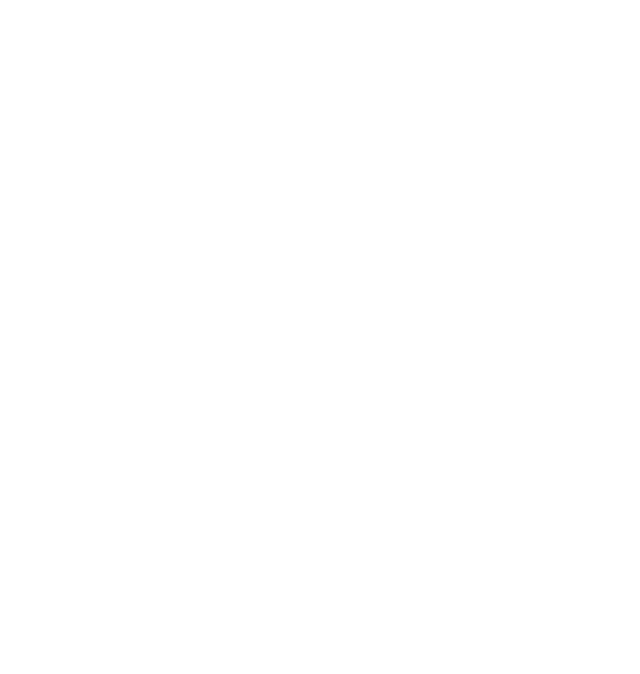
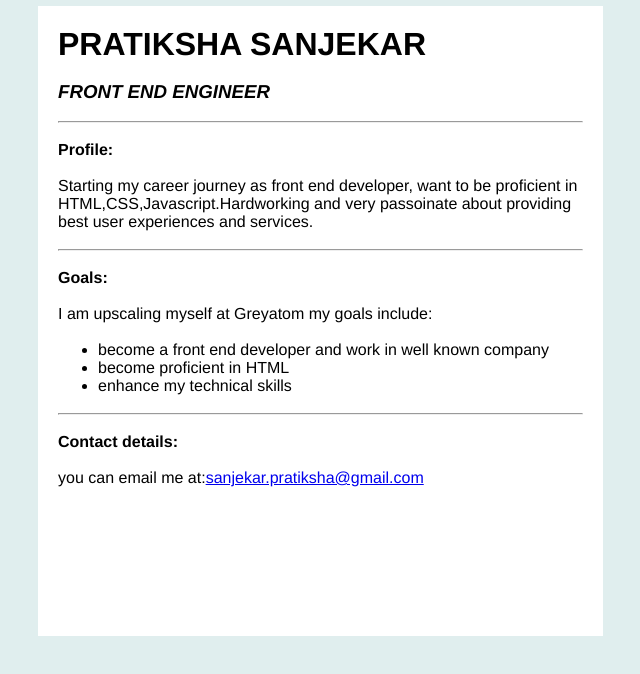
Before and after one commit to Pratikshavsanjekar/personal-portfolio-page1, a plain HTML site: page index.html in a window 1280 px wide. Shown: the whole page, without its empty margins (307-947 px from the left). Drawn offline with Linux system fonts and the light colour scheme.

Commit message:
added solution

```diff
--- a/index.html
+++ b/index.html
@@ -1 +1,32 @@
-<!-- Add your HTML Code here -->
+
+<!DOCTYPE html>
+<html>
+<head>
+
+  <title></title>
+  <link rel="stylesheet" href="style.css">
+
+</head>
+<body>
+<div class="profilebody">
+	<h1>PRATIKSHA SANJEKAR</h1><br>
+    <h3><i>FRONT END ENGINEER</i></h3><br>
+    <hr /><br>
+
+    <strong>Profile:</strong><br><br>
+    <p> Starting my career journey as front end developer, want to be proficient in HTML,CSS,Javascript.Hardworking and very passoinate about providing best user experiences and services.</p><br>
+    <hr /><br>
+    <strong>Goals:</strong><br><br>
+    <p> I am upscaling myself at Greyatom my goals include:<p><br>
+    <ul>
+  <li id='listitems'>become a front end developer and work in well known company</li>
+  <li id='listitems'>become proficient in HTML</li>
+  <li id='listitems'>enhance my technical skills</li>
+  </ul>
+   <br>
+   <hr /><br>
+   <strong>Contact details:</strong><br><br>
+       you can email me at:<a href= "mailto:sanjekar.pratiksha@gmail.com">sanjekar.pratiksha@gmail.com</a><br>
+       </div>
+  </body>
+</html>
--- a/style.css
+++ b/style.css
@@ -1 +1,20 @@
-/* Add your CSS code here */
+/* Add your CSS code here */* {
+    font-family: Helvetica, Arial, sans-serif;
+    max-width: 700px;
+    margin: auto;
+
+  }
+
+body {
+      min-width: 500px;
+      background-color: #e0eeee;
+  }
+  .profilebody {
+  background-color: white;
+  margin-top: 6px;
+  margin-left: 55px;
+  width: 75%;
+  height: 590px;
+  border: black;
+  padding: 20px;
+  }
```
